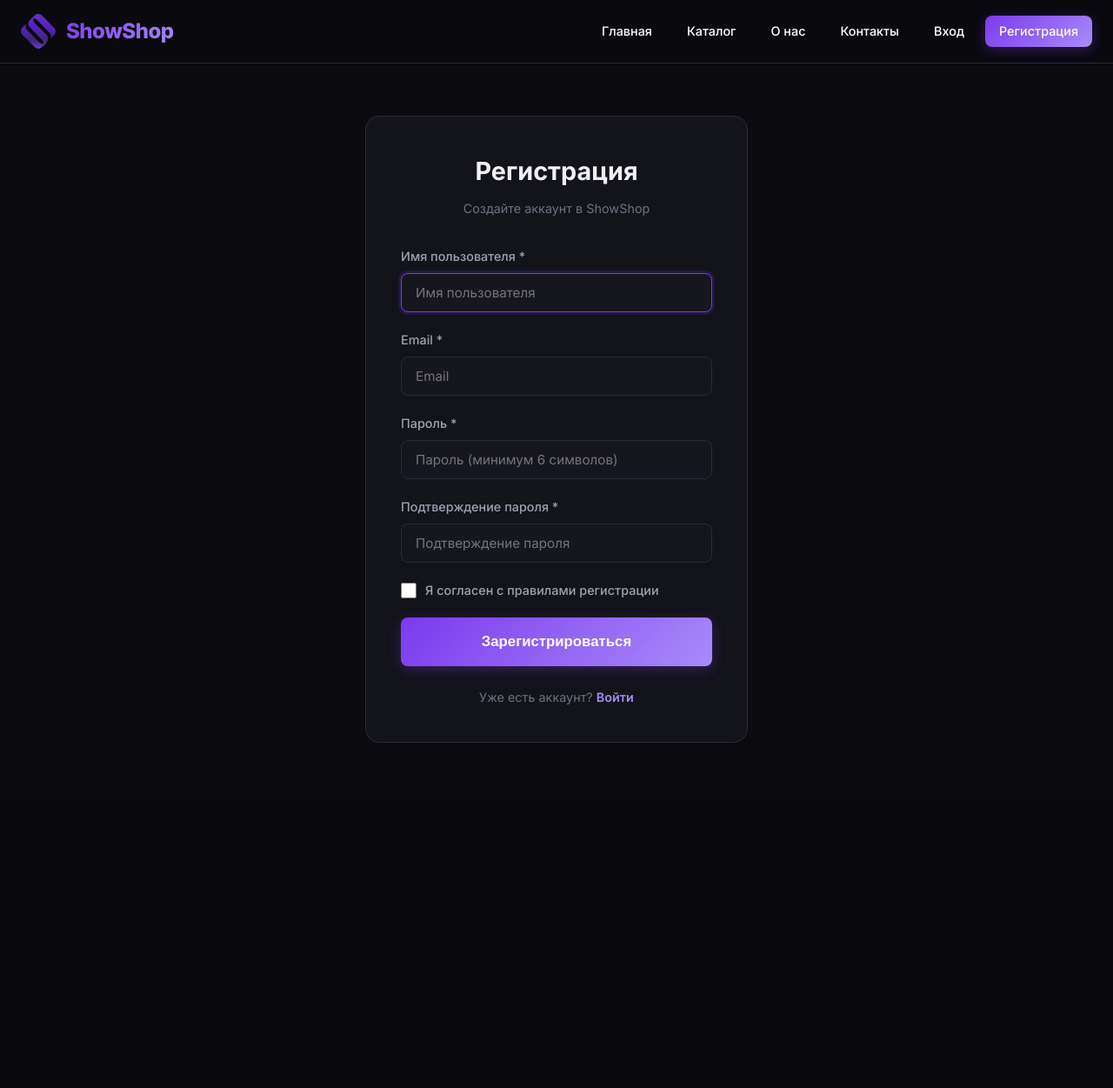
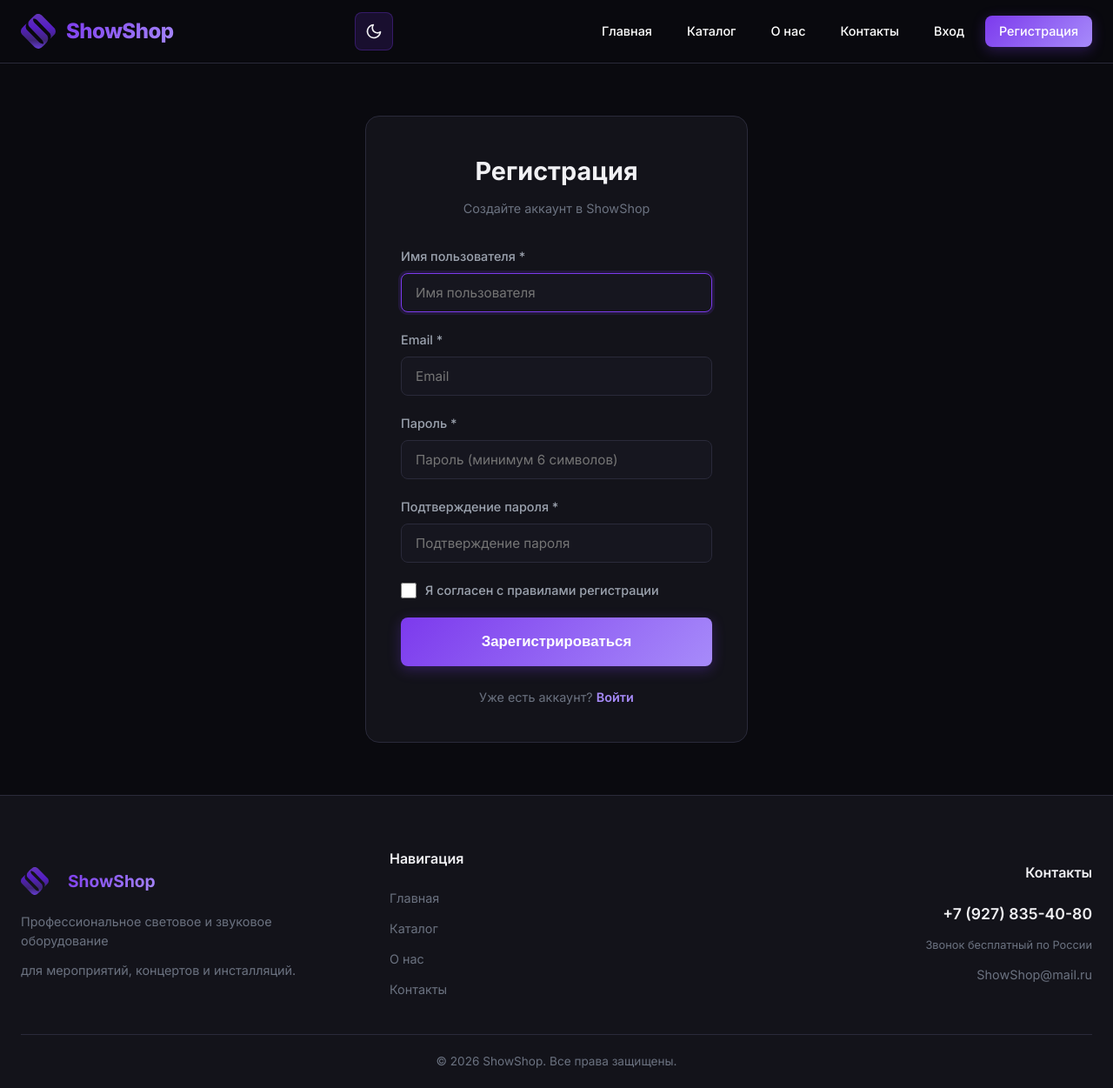
Before and after one commit to Licawce/ShowShopp, a Django app: page /register/ in a window 1280 px wide. Shown: the whole page at 87% size. Before the commit the page ends 854 px from the top, so only its background shows below. Run offline with Django 5.2, Linux system fonts and the light colour scheme.

Commit message:
Update base2.html

```diff
--- a/shop/templates/shop/base2.html
+++ b/shop/templates/shop/base2.html
@@ -11,7 +11,7 @@
     <link rel="stylesheet" href="{% static 'css/style.css' %}">
     {% block extra_css %}{% endblock %}
 </head>
-<body>
+<body class="dark-theme">
     <!-- Header -->
     <header class="header">
         <div class="header-inner">
@@ -19,6 +19,25 @@
                 <div class="logo-icon"><img src="{% static 'images/logo.svg' %}"></div>
                 <span>ShowShop</span>
             </a>
+
+            <div class="theme-toggle">
+                <button class="theme-toggle-btn" id="themeToggle" aria-label="Переключить тему">
+                    <svg class="theme-icon theme-icon-light" width="20" height="20" viewBox="0 0 24 24" fill="none">
+                        <path d="M12 17C14.7614 17 17 14.7614 17 12C17 9.23858 14.7614 7 12 7C9.23858 7 7 9.23858 7 12C7 14.7614 9.23858 17 12 17Z" stroke="currentColor" stroke-width="2"/>
+                        <path d="M12 1V3" stroke="currentColor" stroke-width="2" stroke-linecap="round"/>
+                        <path d="M12 21V23" stroke="currentColor" stroke-width="2" stroke-linecap="round"/>
+                        <path d="M4.22 4.22L5.64 5.64" stroke="currentColor" stroke-width="2" stroke-linecap="round"/>
+                        <path d="M18.36 18.36L19.78 19.78" stroke="currentColor" stroke-width="2" stroke-linecap="round"/>
+                        <path d="M1 12H3" stroke="currentColor" stroke-width="2" stroke-linecap="round"/>
+                        <path d="M21 12H23" stroke="currentColor" stroke-width="2" stroke-linecap="round"/>
+                        <path d="M4.22 19.78L5.64 18.36" stroke="currentColor" stroke-width="2" stroke-linecap="round"/>
+                        <path d="M18.36 5.64L19.78 4.22" stroke="currentColor" stroke-width="2" stroke-linecap="round"/>
+                    </svg>
+                    <svg class="theme-icon theme-icon-dark" width="20" height="20" viewBox="0 0 24 24" fill="none">
+                        <path d="M21 12.79C20.8427 14.492 20.2039 16.1144 19.1582 17.4668C18.1125 18.8192 16.7035 19.8458 15.0957 20.4265C13.4879 21.0073 11.748 21.1181 10.0795 20.7461C8.41104 20.3741 6.88299 19.5345 5.67424 18.3258C4.4655 17.117 3.62594 15.589 3.2539 13.9205C2.88186 12.252 2.99274 10.5121 3.57348 8.9043C4.15423 7.29651 5.18085 5.8875 6.53323 4.84185C7.88562 3.7962 9.50797 3.15731 11.21 3C10.2134 4.34827 9.73375 6.00945 9.8585 7.68141C9.98325 9.35338 10.7039 10.9251 11.8894 12.1106C13.0749 13.2961 14.6466 14.0167 16.3186 14.1415C17.9906 14.2662 19.6517 13.7866 21 12.79Z" stroke="currentColor" stroke-width="2" stroke-linecap="round" stroke-linejoin="round"/>
+                    </svg>
+                </button>
+            </div>
 
             <button class="mobile-menu-btn">☰</button>
 
@@ -62,9 +81,75 @@
     </main>
 
     <!-- Footer -->
+    <footer class="footer">
+        <div class="container">
+            <div class="footer-content">
+                <div class="footer-info">
+                    <div class="footer-logo"><img src="{% static 'images/logo.svg' %}"><span>ShowShop</span></div>
+                    <p>Профессиональное световое и звуковое оборудование</p>
+                    <p>для мероприятий, концертов и инсталляций.</p>
+                </div>
+                <div class="footer-links">
+                    <h4>Навигация</h4>
+                    <a href="{% url 'index' %}">Главная</a>
+                    <a href="{% url 'catalog' %}">Каталог</a>
+                    <a href="{% url 'about' %}">О нас</a>
+                    <a href="{% url 'contacts' %}">Контакты</a>
+                </div>
+                <div class="footer-contacts">
+                    <h4>Контакты</h4>
+                    <a href="tel:88005553535" class="phone">+7 (927) 835-40-80</a>
+                    <p style="color: var(--text-muted); font-size: 0.8rem;">Звонок бесплатный по России</p>
+                    <a href="mailto:ShowShop@mail.ru">ShowShop@mail.ru</a>
 
+                </div>
+            </div>
+            <div class="footer-bottom">
+                <p>&copy; 2026 ShowShop. Все права защищены.</p>
+            </div>
+        </div>
+    </footer>
 
     <script src="{% static 'js/main.js' %}"></script>
+
+    <script>
+        // Функция переключения темы
+        function toggleTheme() {
+            const body = document.body;
+            const isDark = body.classList.contains('dark-theme');
+
+            if (isDark) {
+                body.classList.remove('dark-theme');
+                body.classList.add('light-theme');
+                localStorage.setItem('theme', 'light');
+            } else {
+                body.classList.remove('light-theme');
+                body.classList.add('dark-theme');
+                localStorage.setItem('theme', 'dark');
+            }
+        }
+
+        // Загрузка сохраненной темы
+        document.addEventListener('DOMContentLoaded', function() {
+            const savedTheme = localStorage.getItem('theme') || 'dark';
+            const body = document.body;
+
+            if (savedTheme === 'light') {
+                body.classList.add('light-theme');
+                body.classList.remove('dark-theme');
+            } else {
+                body.classList.add('dark-theme');
+                body.classList.remove('light-theme');
+            }
+
+            // Обработчик для кнопки переключения темы
+            const themeToggleBtn = document.getElementById('themeToggle');
+            if (themeToggleBtn) {
+                themeToggleBtn.addEventListener('click', toggleTheme);
+            }
+        });
+    </script>
+
     {% block extra_js %}{% endblock %}
 </body>
 </html>
```
